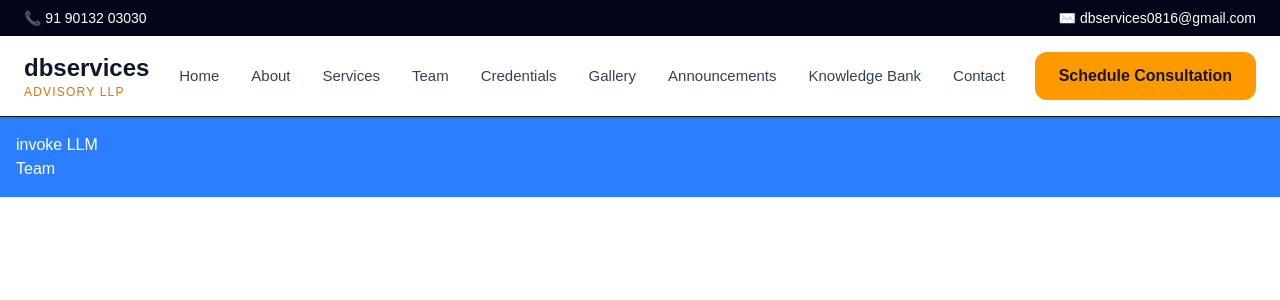
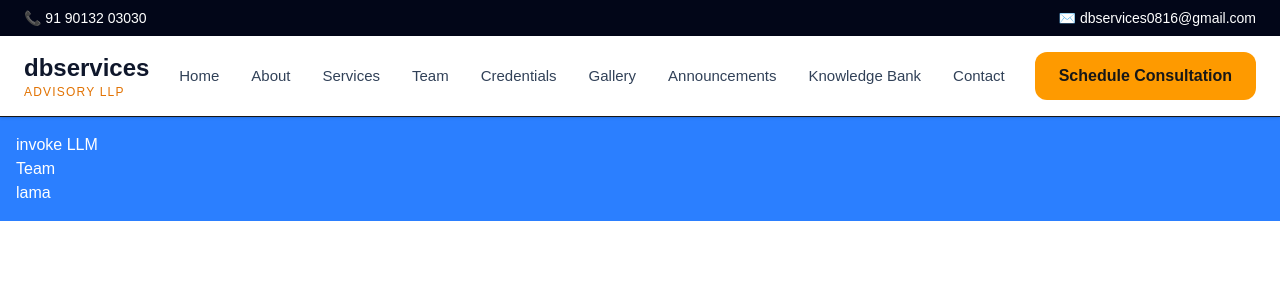
Before and after one commit to Himanshu-Gupta0007/fullstack-framework, a Next.js app: page /team in a window 1280 px wide. Shown: the top 300 px of the page. Built offline with nearby package versions, Linux system fonts and the light colour scheme.

Commit message:
Invoke LLM

```diff
--- a/app/team/page.tsx
+++ b/app/team/page.tsx
@@ -4,6 +4,7 @@ const page = () => {
   return (
     <div className='bg-blue-500 text-white p-4'>invoke LLM
     <h1>Team</h1>
+    <p>lama</p>
 
      </div>
   )
```
